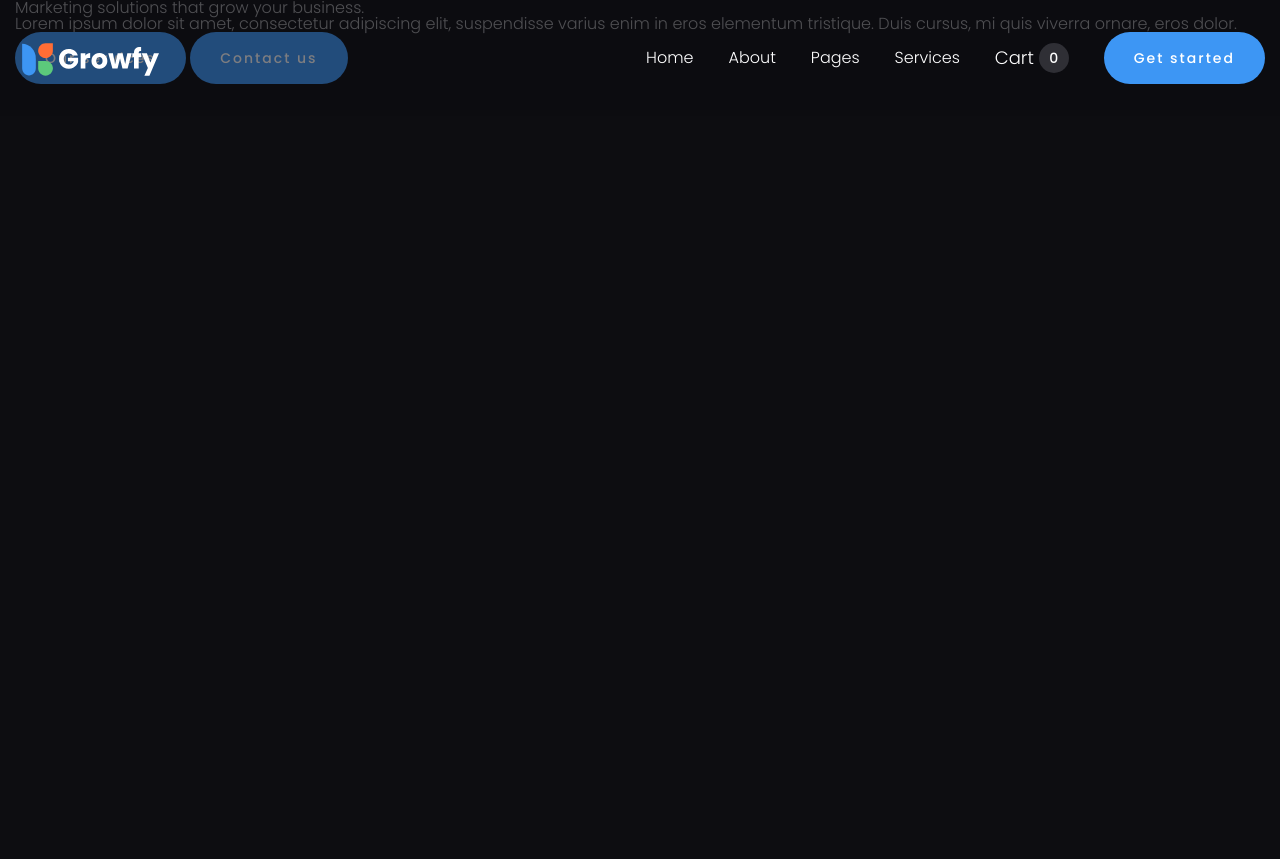
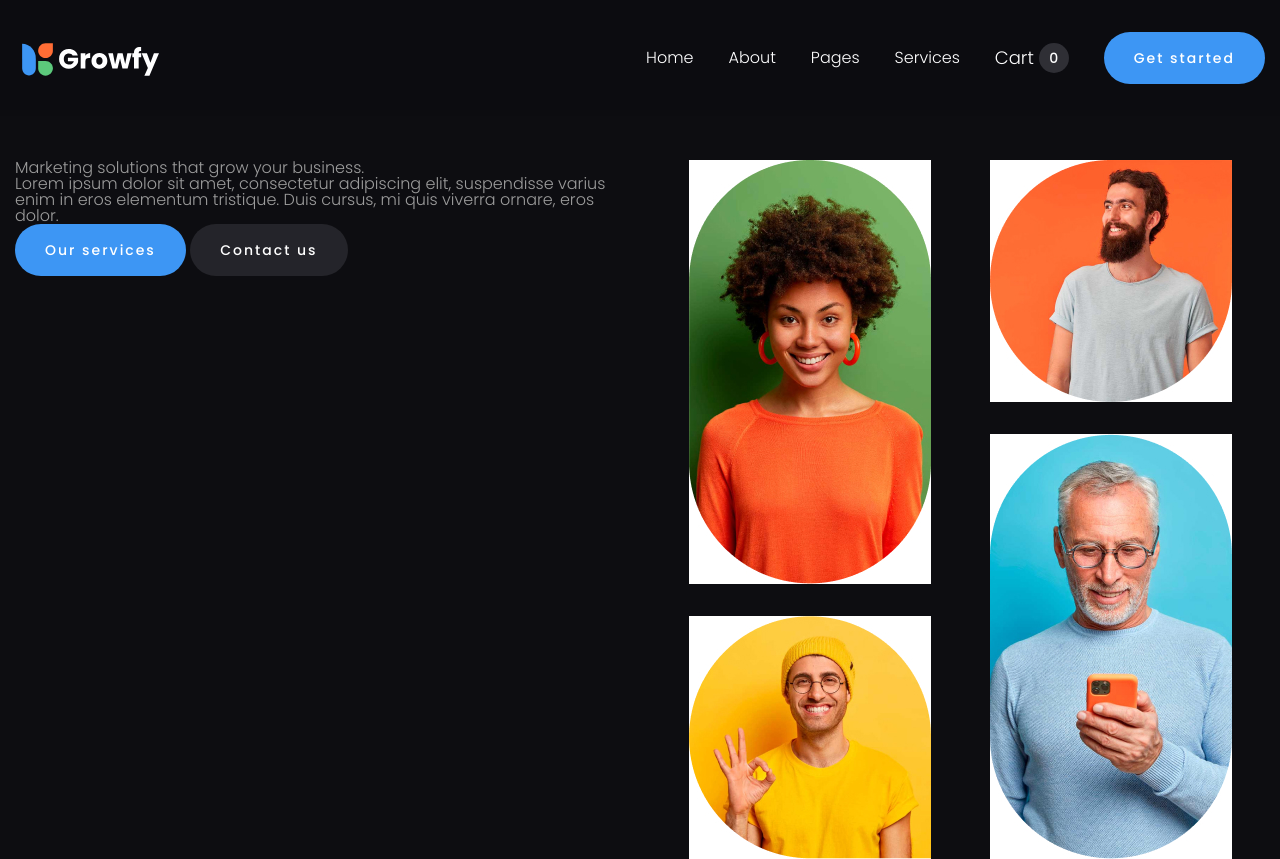
Before and after one commit to diankasmilian/Model-responsive-and-adaptive, a plain HTML site: page index.html in a window 1280 px wide. Before the commit the page ends 800 px from the top, so only its background shows below. Drawn offline with Linux system fonts and the light colour scheme.

Commit message:
start do one section images

```diff
--- a/css/style.css
+++ b/css/style.css
@@ -31,6 +31,9 @@ body {
     flex: 1 1 auto;
 }
 
+.page-main {
+}
+
 /* ----------------- */
 
 .button {
@@ -48,8 +51,16 @@ body {
     transition: background-color 0.3s ease 0s;
 }
 
+.button-dark {
+    background-color: rgba(129, 129, 139, 0.2);
+}
+
 .button:hover {
     background-color: #88bcf4;
+}
+
+.button-dark:hover {
+    background-color: rgba(129, 129, 139, 1);
 }
 
 @media (max-width: 991.98px) {
@@ -59,7 +70,7 @@ body {
 }
 
 
-/* --------------HEADER--------------- */
+/* -----------------------------------HEADER---------------------------------- */
 
 .header {
     position: fixed;
@@ -265,3 +276,55 @@ body {
     }
 
 }
+
+
+/* -----------------------------------MAIN---------------------------------- */
+.main {
+    padding-top: 160px;
+}
+.main-container {
+    display: flex;
+    gap: 32px;
+}
+.main-contant {
+    flex: 0 1 50%;
+}
+.main-title {
+}
+.main-text {
+}
+.main-action {
+}
+.main-button {
+}
+.main-images {
+    flex: 0 1 50%;
+}
+.images-main {
+    display: flex;
+    justify-content: center;
+    gap: 9.615385%; /* 60/624 */
+}
+.images-main-column {
+    display: flex;
+    flex-direction: column;
+    gap: 32px;
+}
+.images-main-item {
+}
+
+.images-main-item img {
+    max-width: 100%;
+}
+
+@media (max-width: 991.98px) {
+    .main {
+        padding-top: 120px;
+    }
+}
+
+@media (max-width: 767.98px) {
+    .main {
+        padding-top: 100px;
+    }
+}
--- a/index.html
+++ b/index.html
@@ -66,7 +66,24 @@
                             <a href="" class="main-button button button-dark">Contact us</a>
                         </div>
                     </div>
-                    <div class="main-images images-main"></div>
+                    <div class="main-images images-main">
+                       <div class="images-main-column">
+                        <div class="images-main-item">
+                        <img src="./image/main/1.jpg" alt="image">
+                        </div>
+                    <div class="images-main-item">
+                        <img src="./image/main/2.jpg" alt="image">
+                    </div>
+                     </div>
+                        <div class="images-main-column">
+                            <div class="images-main-item">
+                                <img src="./image/main/3.jpg" alt="image">
+                            </div>
+                            <div class="images-main-item">
+                                <img src="./image/main/4.jpg" alt="image">
+                            </div>
+                        </div>
+                    </div>
                 </div>
             </section>
         </main>
```
